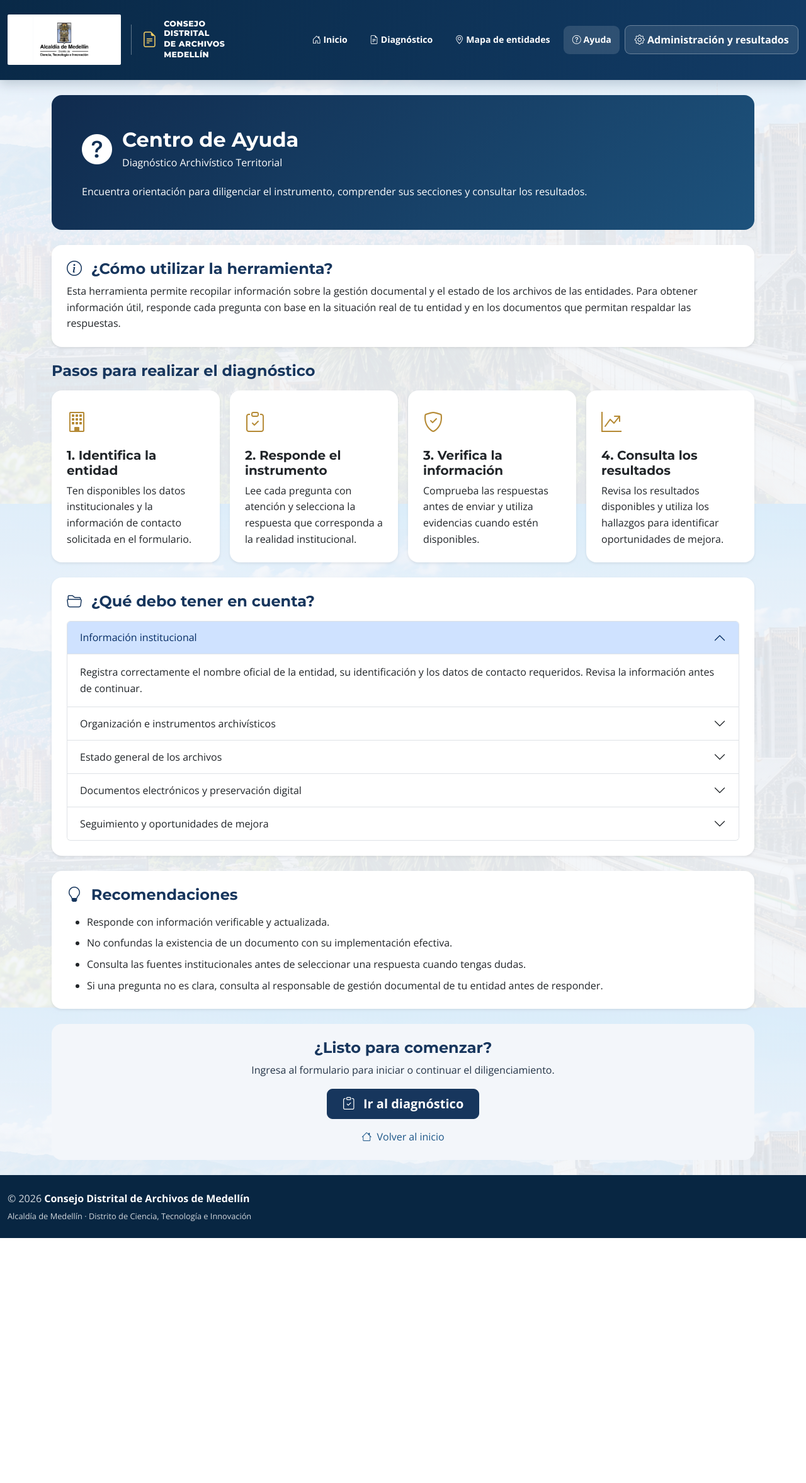
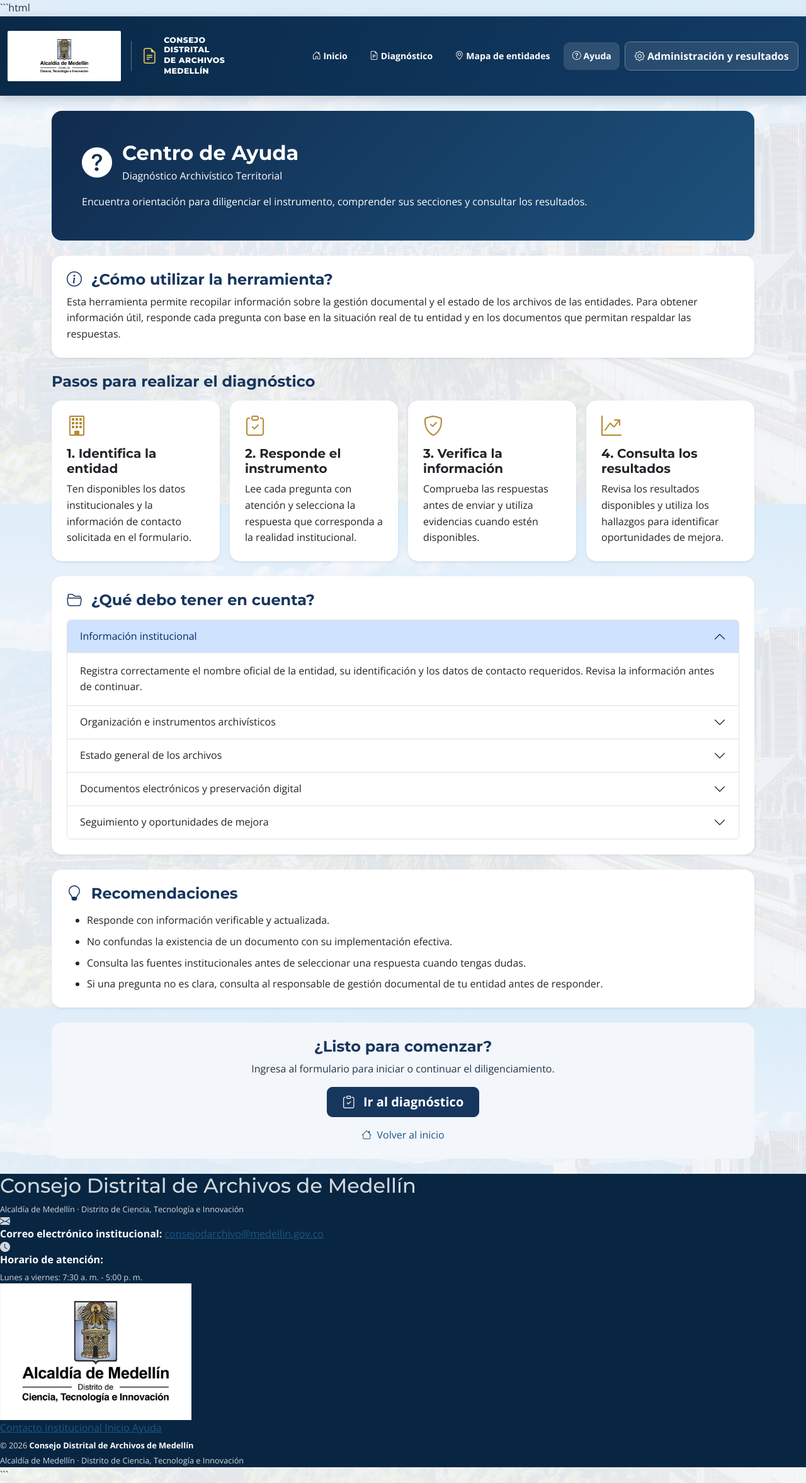
Before and after one commit to juancamilo0808-hash/diagnostico-archivistico-medellin, a Flask app: page /ayuda in a window 1280 px wide. Shown: the whole page at 63% size. Before the commit the page ends 1966 px from the top, so only its background shows below. Run offline with Flask 3, Linux system fonts and the light colour scheme.

Commit message:
Update base.html

````diff
--- a/templates/base.html
+++ b/templates/base.html
@@ -1,25 +1,45 @@
+```html
 <!doctype html>
 <html lang="es">
 <head>
     <meta charset="utf-8">
     <meta name="viewport" content="width=device-width, initial-scale=1">
     <meta name="theme-color" content="#063b66">
+
     <title>{% block title %}Diagnóstico Territorial{% endblock %}</title>
+
     <link rel="preconnect" href="https://fonts.googleapis.com">
     <link rel="preconnect" href="https://fonts.gstatic.com" crossorigin>
+
     <link href="https://fonts.googleapis.com/css2?family=Montserrat:wght@500;600;700;800;900&family=Open+Sans:wght@400;500;600;700&display=swap" rel="stylesheet">
+
     <link href="https://cdn.jsdelivr.net/npm/bootstrap@5.3.3/dist/css/bootstrap.min.css" rel="stylesheet">
+
     <link rel="stylesheet" href="https://cdn.jsdelivr.net/npm/bootstrap-icons@1.11.3/font/bootstrap-icons.min.css">
-    <link rel="stylesheet" href="{{ url_for('static', filename='style.css') }}?v=20261014c">
+
+    <link rel="stylesheet" href="{{ url_for('static', filename='style.css') }}?v=20261023footer1">
 </head>
+
 <body class="{% block body_class %}{% endblock %}">
+
+    <!-- NAVEGACIÓN INSTITUCIONAL -->
     <nav class="navbar navbar-expand-lg navbar-dark cda-nav">
         <div class="container-fluid cda-nav-inner">
-            <a class="navbar-brand d-flex align-items-center gap-3" href="{{ url_for('index') }}" aria-label="Inicio Diagnóstico territorial CDA Medellín">
-                <img class="official-alcaldia-logo" src="{{ url_for('static', filename='logo_alcaldia_original.png') }}" alt="Alcaldía de Medellín — Distrito de Ciencia, Tecnología e Innovación">
+
+            <a class="navbar-brand d-flex align-items-center gap-3"
+               href="{{ url_for('index') }}"
+               aria-label="Inicio Diagnóstico Territorial Archivístico">
+
+                <img
+                    class="official-alcaldia-logo"
+                    src="{{ url_for('static', filename='logo_alcaldia_original.png') }}"
+                    alt="Alcaldía de Medellín — Distrito de Ciencia, Tecnología e Innovación">
+
                 <span class="brand-divider"></span>
+
                 <span class="brand-cda">
                     <i class="bi bi-file-earmark-text"></i>
+
                     <span class="brand-cda-text">
                         <span class="brand-cda-line">CONSEJO DISTRITAL</span>
                         <span class="brand-cda-line">DE ARCHIVOS</span>
@@ -27,29 +47,158 @@
                     </span>
                 </span>
             </a>
-            <button class="navbar-toggler" type="button" data-bs-toggle="collapse" data-bs-target="#cdaMenu" aria-controls="cdaMenu" aria-expanded="false" aria-label="Abrir menú">
+
+            <button
+                class="navbar-toggler"
+                type="button"
+                data-bs-toggle="collapse"
+                data-bs-target="#cdaMenu"
+                aria-controls="cdaMenu"
+                aria-expanded="false"
+                aria-label="Abrir menú">
+
                 <span class="navbar-toggler-icon"></span>
             </button>
+
             <div class="collapse navbar-collapse" id="cdaMenu">
                 <div class="navbar-nav ms-auto align-items-lg-center gap-lg-2">
-                    <a class="nav-link {% if request.endpoint == 'index' %}active{% endif %}" href="{{ url_for('index') }}"><i class="bi bi-house-door"></i> Inicio</a>
-                    <a class="nav-link {% if request.endpoint == 'censo' %}active{% endif %}" href="{{ url_for('censo') }}"><i class="bi bi-file-earmark-text"></i> Diagnóstico</a>
-                    <a class="nav-link {% if request.endpoint == 'mapa_entidades' %}active{% endif %}" href="{{ url_for('mapa_entidades') }}"><i class="bi bi-geo-alt"></i> Mapa de entidades</a>
-                    <a class="nav-link {% if request.endpoint == 'ayuda' %}active{% endif %}" href="{{ url_for('ayuda') }}"><i class="bi bi-question-circle"></i> Ayuda</a>
-                    <a class="btn btn-nav" href="{{ url_for('admin') }}"><i class="bi bi-gear"></i> Administración y resultados</a>
+
+                    <a class="nav-link {% if request.endpoint == 'index' %}active{% endif %}"
+                       href="{{ url_for('index') }}">
+                        <i class="bi bi-house-door"></i> Inicio
+                    </a>
+
+                    <a class="nav-link {% if request.endpoint == 'censo' %}active{% endif %}"
+                       href="{{ url_for('censo') }}">
+                        <i class="bi bi-file-earmark-text"></i> Diagnóstico
+                    </a>
+
+                    <a class="nav-link {% if request.endpoint == 'mapa_entidades' %}active{% endif %}"
+                       href="{{ url_for('mapa_entidades') }}">
+                        <i class="bi bi-geo-alt"></i> Mapa de entidades
+                    </a>
+
+                    <a class="nav-link {% if request.endpoint == 'ayuda' %}active{% endif %}"
+                       href="{{ url_for('ayuda') }}">
+                        <i class="bi bi-question-circle"></i> Ayuda
+                    </a>
+
+                    <a class="btn btn-nav" href="{{ url_for('admin') }}">
+                        <i class="bi bi-gear"></i> Administración y resultados
+                    </a>
+
                 </div>
             </div>
         </div>
     </nav>
-    {% with messages=get_flashed_messages(with_categories=true) %}
-        {% for cat,msg in messages %}
-        <div class="container mt-3 position-relative" style="z-index:20"><div class="alert alert-{{ cat }} shadow-sm">{{ msg }}</div></div>
+
+    <!-- MENSAJES DEL SISTEMA -->
+    {% with messages = get_flashed_messages(with_categories=true) %}
+        {% for cat, msg in messages %}
+            <div class="container mt-3 position-relative" style="z-index:20">
+                <div class="alert alert-{{ cat }} shadow-sm">
+                    {{ msg }}
+                </div>
+            </div>
         {% endfor %}
     {% endwith %}
-    <main>{% block content %}{% endblock %}</main>
+
+    <!-- CONTENIDO PRINCIPAL -->
+    <main>
+        {% block content %}{% endblock %}
+    </main>
+
+    <!-- PIE DE PÁGINA INSTITUCIONAL -->
     <footer class="cda-footer">
-        <div class="container-fluid cda-footer-inner"><div>© 2026 <strong>Consejo Distrital de Archivos de Medellín</strong><p>Alcaldía de Medellín · Distrito de Ciencia, Tecnología e Innovación</p></div></div>
+
+        <div class="cda-footer-panel">
+
+            <div class="cda-footer-info">
+
+                <h2>Consejo Distrital de Archivos de Medellín</h2>
+
+                <p class="cda-footer-subtitle">
+                    Alcaldía de Medellín · Distrito de Ciencia,
+                    Tecnología e Innovación
+                </p>
+
+                <!-- CORREO INSTITUCIONAL -->
+                <div class="cda-contact-item">
+                    <span class="cda-contact-icon">
+                        <i class="bi bi-envelope-fill"></i>
+                    </span>
+
+                    <div>
+                        <strong>Correo electrónico institucional:</strong>
+
+                        <a href="mailto:consejodarchivo@medellin.gov.co">
+                            consejodarchivo@medellin.gov.co
+                        </a>
+                    </div>
+                </div>
+
+                <!-- HORARIO DE ATENCIÓN -->
+                <div class="cda-contact-item">
+                    <span class="cda-contact-icon">
+                        <i class="bi bi-clock-fill"></i>
+                    </span>
+
+                    <div>
+                        <strong>Horario de atención:</strong>
+
+                        <p>
+                            Lunes a viernes: 7:30 a. m. - 5:00 p. m.
+                        </p>
+                    </div>
+                </div>
+
+            </div>
+
+            <!-- LOGO INSTITUCIONAL -->
+            <div class="cda-footer-logo">
+                <img
+                    src="{{ url_for('static', filename='logo_alcaldia_original.png') }}"
+                    alt="Alcaldía de Medellín — Ciencia, Tecnología e Innovación">
+            </div>
+
+            <!-- ENLACES INSTITUCIONALES -->
+            <div class="cda-footer-links">
+
+                <a href="mailto:consejodarchivo@medellin.gov.co">
+                    Contacto institucional
+                </a>
+
+                <a href="{{ url_for('index') }}">
+                    Inicio
+                </a>
+
+                <a href="{{ url_for('ayuda') }}">
+                    Ayuda
+                </a>
+
+            </div>
+
+        </div>
+
+        <!-- FRANJA INFERIOR AZUL Y DORADA -->
+        <div class="cda-footer-bottom">
+
+            <p>
+                © 2026
+                <strong>Consejo Distrital de Archivos de Medellín</strong>
+            </p>
+
+            <p>
+                Alcaldía de Medellín · Distrito de Ciencia,
+                Tecnología e Innovación
+            </p>
+
+        </div>
+
     </footer>
+
     <script src="https://cdn.jsdelivr.net/npm/bootstrap@5.3.3/dist/js/bootstrap.bundle.min.js"></script>
+
 </body>
 </html>
+```
````
